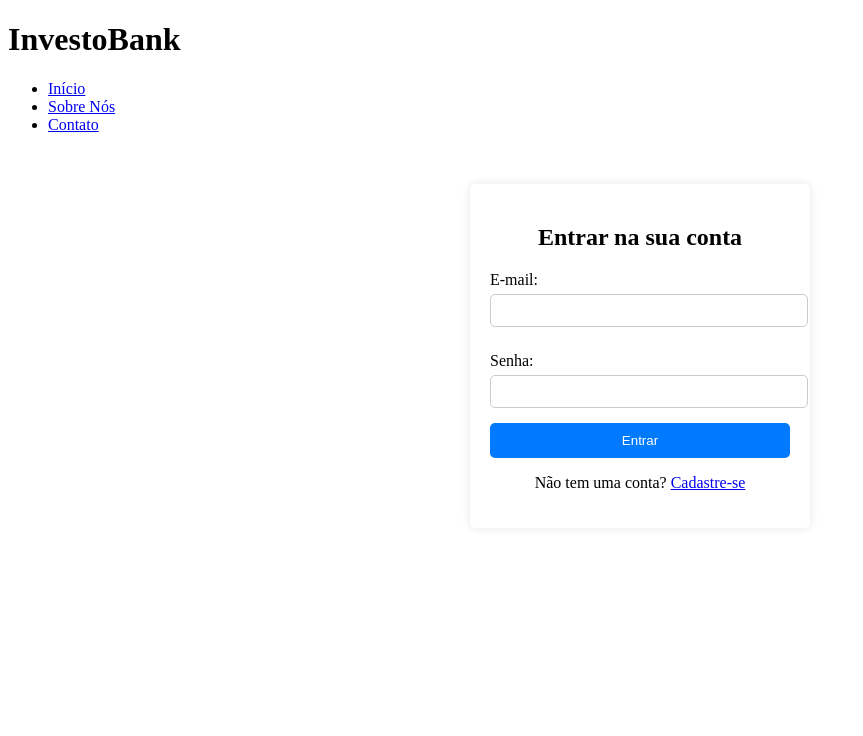
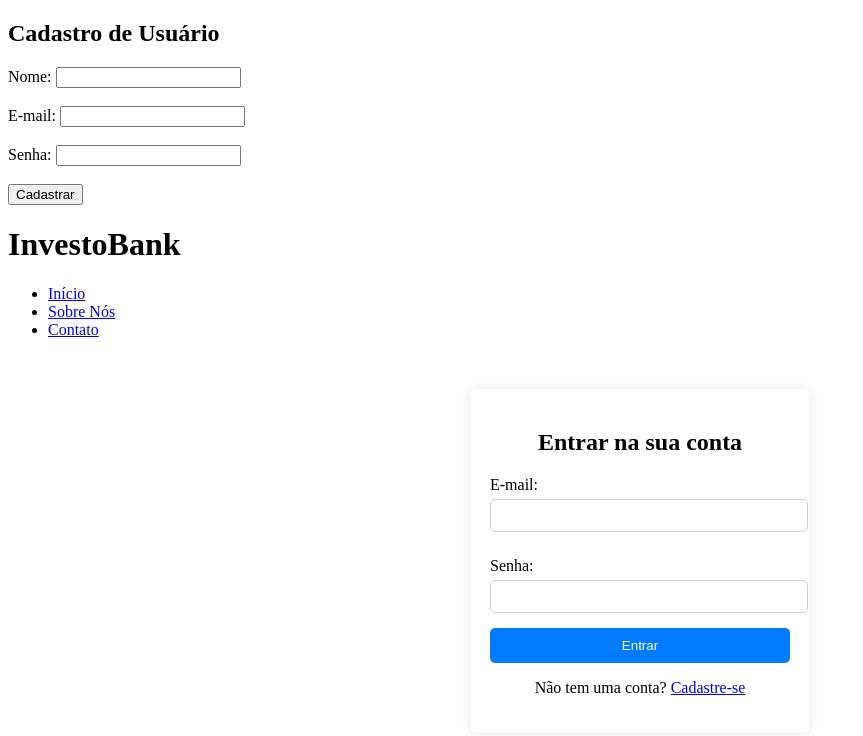
Before and after one commit to mauro825silva/InvestoBank, a plain HTML site: page index.html in a window 1280 px wide. Shown: the whole page, without its empty margins (0-863 px from the left). Drawn offline with Linux system fonts and the light colour scheme; files that its build step writes are made by us from their sources.

Commit message:
Update index.html
html

```diff
--- a/index.html
+++ b/index.html
@@ -1,6 +1,22 @@
 <!DOCTYPE html>
 <html lang="pt">
 <head>
+    <body>
+    <h2>Cadastro de Usuário</h2>
+
+    <form action="https://TEU-SERVIDOR/cadastrar.php" method="POST">
+        <label for="nome">Nome:</label>
+        <input type="text" id="nome" name="nome" required><br><br>
+
+        <label for="email">E-mail:</label>
+        <input type="email" id="email" name="email" required><br><br>
+
+        <label for="senha">Senha:</label>
+        <input type="password" id="senha" name="senha" required><br><br>
+
+        <button type="submit">Cadastrar</button>
+    </form>
+    </body>
     <meta charset="UTF-8">
     <meta name="viewport" content="width=device-width, initial-scale=1.0">
     <title>Login - InvestoBank</title>
```
